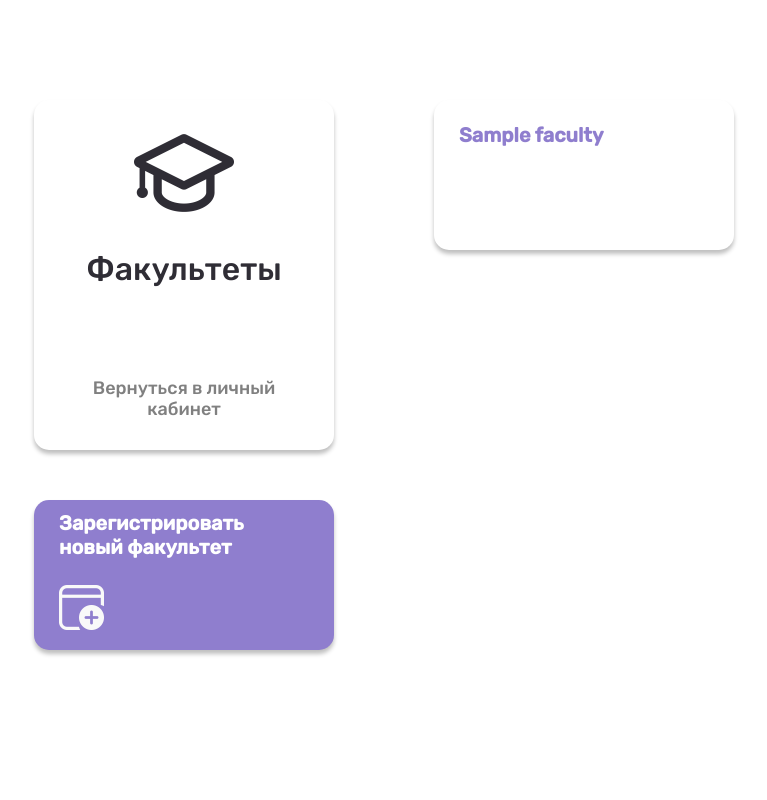
After one commit to IaroslavPiatak/diploma, a PHP site: page /admin/faculty/faculty.php in a window 1280 px wide. The commit adds this page. Shown: the whole page, without its empty margins (56-823 px from the left). Run offline with PHP 8.4, Linux system fonts and the light colour scheme; tables that the repository leaves empty hold one stand-in row (values such as "Sample post").

Commit message:
add output faculties script

```diff
--- /dev/null
+++ b/admin/faculty/faculty.php
@@ -0,0 +1,162 @@
+<!-- Mady by Iaroslav Piatak (php) -->
+<?php
+require_once '../../connection.php';
+?>
+<!DOCTYPE html>
+<html lang="en">
+
+<head>
+    <meta charset="UTF-8">
+    <meta http-equiv="X-UA-Compatible" content="IE=edge">
+    <meta name="viewport" content="width=device-width, initial-scale=1.0">
+    <link rel="stylesheet" href="/css/reset.css">
+    <link rel="stylesheet" href="/css/admin/faculty/faculty.css">
+    <title>Факультеты</title>
+</head>
+
+<body>
+    <main>
+        <?php
+        $countFaculties = mysqli_fetch_all(mysqli_query($connect, "SELECT COUNT(*) FROM `faculties`"))[0][0]; // считаем факультеты, если их 0, выводим код из if
+        if ($countFaculties == 0) {
+            ?>
+            <div class="main_container">
+                <div class="inner_container">
+                    <div class="left_block">
+                        <div class="profile_faculty">
+                            <div class="profile_setting_content">
+                                <div class="img_block">
+                                    <img src="/img/admin/faculty/universitygraduatehat_104965 1.png" class="icon2">
+                                </div>
+                                <div class="title">
+                                    <span>Факультеты</span>
+                                </div>
+                                <div class="exit">
+                                    <a href="../paAdmin.php">Вернуться в личный кабинет</a>
+                                </div>
+                            </div>
+                        </div>
+                        <a href="faculty_create.php">
+                            <div class="register_faculty">
+                                <div class="register_faculty_content">
+                                    <div class="text">
+                                        <span>Зарегистрировать новый факультет</span>
+                                    </div>
+                                    <div class="img">
+                                        <img src="/img/admin/faculty/Group (1).png" class="icon1">
+                                    </div>
+                                </div>
+                            </div>
+                        </a>
+                    </div>
+                    <div class="right_block">
+                        <div class="warning">
+                            <div class="warning_content">
+                                <div class="warning_img">
+                                    <img src="/img/admin/faculty/satellite_sendingthesignal_satelite_3957 1.png"
+                                        class="icon2">
+                                </div>
+                                <div class="warning_text">
+                                    <span>Согласно нашим спутникам, ни один факультет еще не зарегистрирован!</span>
+                                </div>
+                            </div>
+                        </div>
+                    </div>
+                </div>
+
+            </div>
+        <?
+        } else {
+            ?>
+            <div class="main_container">
+                <div class="inner_container">
+                    <div class="left_block">
+                        <div class="profile_faculty">
+                            <div class="profile_setting_content">
+                                <div class="img_block">
+                                    <img src="/img/admin/faculty/universitygraduatehat_104965 1.png" class="icon2">
+                                </div>
+                                <div class="title">
+                                    <span>Факультеты</span>
+                                </div>
+                                <div class="exit">
+                                    <a href="../paAdmin.php">Вернуться в личный кабинет</a>
+                                </div>
+                            </div>
+                        </div>
+                        <a href="faculty_create.php">
+                            <div class="register_faculty">
+                                <div class="register_faculty_content">
+                                    <div class="text">
+                                        <span>Зарегистрировать новый факультет</span>
+                                    </div>
+                                    <div class="img">
+                                        <img src="/img/admin/faculty/Group (1).png" class="icon1">
+                                    </div>
+                                </div>
+                            </div>
+                        </a>
+                    </div>
+                    <div class="right_block">
+                        <?
+                        $firstFacultyId = mysqli_fetch_all(mysqli_query($connect,
+                        "SELECT `faculty_id` FROM `faculties` LIMIT 1"))[0][0];
+
+                        for ($i = 0; $i < $countFaculties; $i++) {
+                            if ($i == 6) {
+                                break;
+                            }
+                            echo ' <div class="faculty">
+                            <div class="faculty_content">
+                                <div class="faculty_text">
+                                    <span>'
+                                    . $facultyName = mysqli_fetch_all(mysqli_query($connect,
+                                    "SELECT `faculty_name` FROM `faculties`
+                                    WHERE `faculty_id` = '$firstFacultyId'"))[0][0] .
+                                    '</span>
+
+                                </div>
+                            </div>
+                        </div>';
+                        $firstFacultyId++;
+
+                        }
+                        ?>
+                    </div>
+                </div>
+                <?
+                if ($countFaculties >= 7) {
+                    ?>
+                    <div class="down_block">
+                        <?
+                        for ($i <= 7; $i < $countFaculties; ++$i) {
+                            echo ' <div class="faculty">
+                            <div class="faculty_content">
+                                <div class="faculty_text">
+                                    <span>'
+                                    . $facultyName = mysqli_fetch_all(mysqli_query($connect,
+                                    "SELECT `faculty_name` FROM `faculties`
+                                    WHERE `faculty_id` = '$firstFacultyId'"))[0][0] .
+                                    '</span>
+
+                                </div>
+                            </div>
+                        </div>';
+                        $firstFacultyId++;
+                        }
+                        ?>
+                    </div>
+
+                <?
+                }
+                ?>
+
+            <?
+
+        }
+        ?>
+
+    </main>
+</body>
+
+</html>
--- a/css/admin/faculty/faculty.css
+++ b/css/admin/faculty/faculty.css
@@ -1,13 +1,22 @@
-body {
+
+body
+{
     display: flex;
     justify-content: center;
-    align-items: center;
 }
-.faculty_content{
+.main_container{
+    margin-top: 100px;
+    width: 1100px;
     display: flex;
-    justify-content: center;
-    align-items: center;
-    gap:100px;
+    flex-direction: column;
+
+  }
+
+  .inner_container
+  {
+    width: 1100px;
+    display: flex;
+    justify-content: space-between;
   }
 
 .left_block{
@@ -16,6 +25,21 @@ body {
     align-items: center;
     flex-direction: column;
     gap:50px;
+
+}
+
+.right_block
+{
+    width: 700px;
+    height: 550px;
+    display: flex;
+    flex-direction: row;
+    gap: 50px;
+    justify-content: space-between;
+    flex-wrap: wrap;
+
+
+
 }
 .profile_faculty{
 display: flex;
@@ -58,6 +82,11 @@ color: #808080;
 .exit a{
     text-decoration: none;
     color: #808080;
+}
+
+.exit a:hover{
+    color: #EC5863;
+    transition: 1s;
 }
 
 .register_faculty{
@@ -128,3 +157,48 @@ color: #333333;
     width:100px;
     height:100px;
 }
+
+
+/* Вывод факультетов */
+.faculty{
+    width: 300px;
+height: 150px;
+background: white;
+box-shadow: 0px 4px 4px rgba(0, 0, 0, 0.25);
+border-radius: 15px;
+}
+.faculty_content{
+    display: flex;
+    flex-direction: column;
+    padding-left: 25px;
+    gap:15px;
+}
+.faculty_text{
+    width:250px;
+    height:70px;
+
+  }
+  .faculty_text span{
+    width: 250px;
+    height: 70px;
+    font-family: 'Rubik';
+    font-style: normal;
+    font-weight: 700;
+    font-size: 20px;
+    line-height: 24px;
+    display: flex;
+    align-items: center;
+    color:  #8F7ECE;
+  }
+
+  .down_block
+  {
+    margin-top: 50px;
+    margin-bottom: 100px;
+    display: flex;
+    flex-direction: row;
+    gap: 50px;
+    justify-content: space-between;
+    flex-wrap: wrap;
+
+  }
--- /dev/null
+++ b/database/alarm.txt
@@ -0,0 +1 @@
+При выводе промежуточных версий в продакшн (ветка main) удалять всю эту папку !!! (но не из ветки, в которой она лежит !!!);
```
Also changed, not shown: admin/faculty/faculty_create.html (deleted, +0 -52 lines), admin/faculty/faculty_create.php (renamed from admin/faculty/faculty.html, +29 -13 lines), admin/paAdmin.php (+7 -5 lines), css/admin/faculty/faculty_create.css (+18 -5 lines), database/diploma.sql (added, +145 -0 lines).
